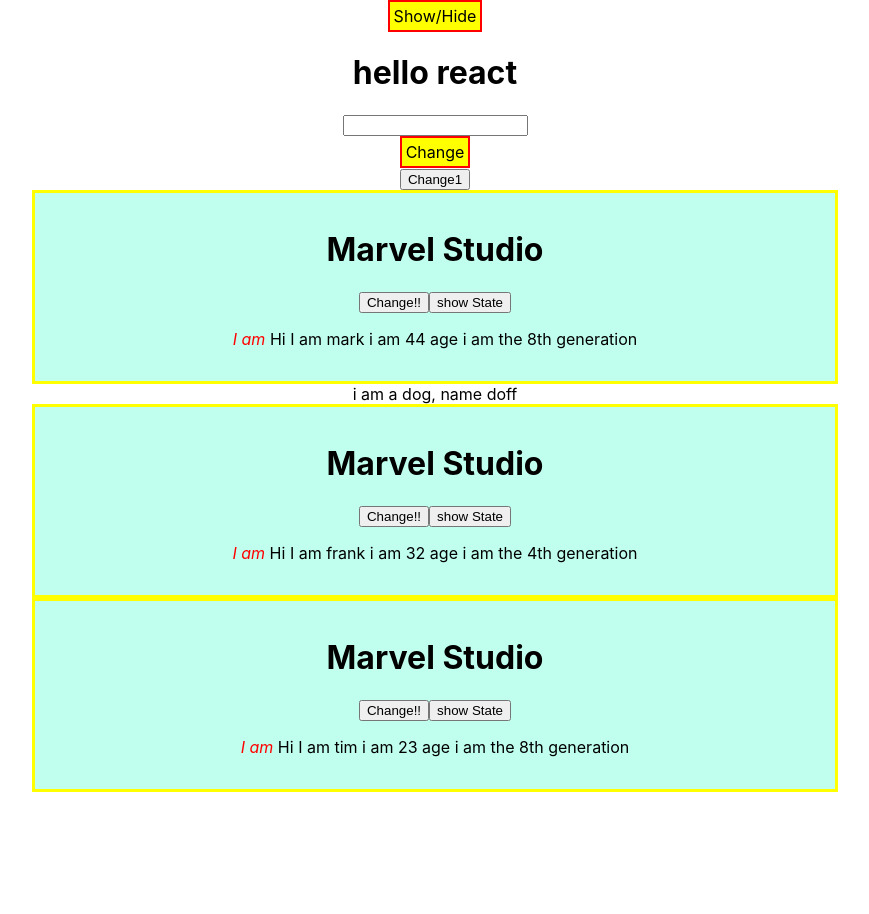
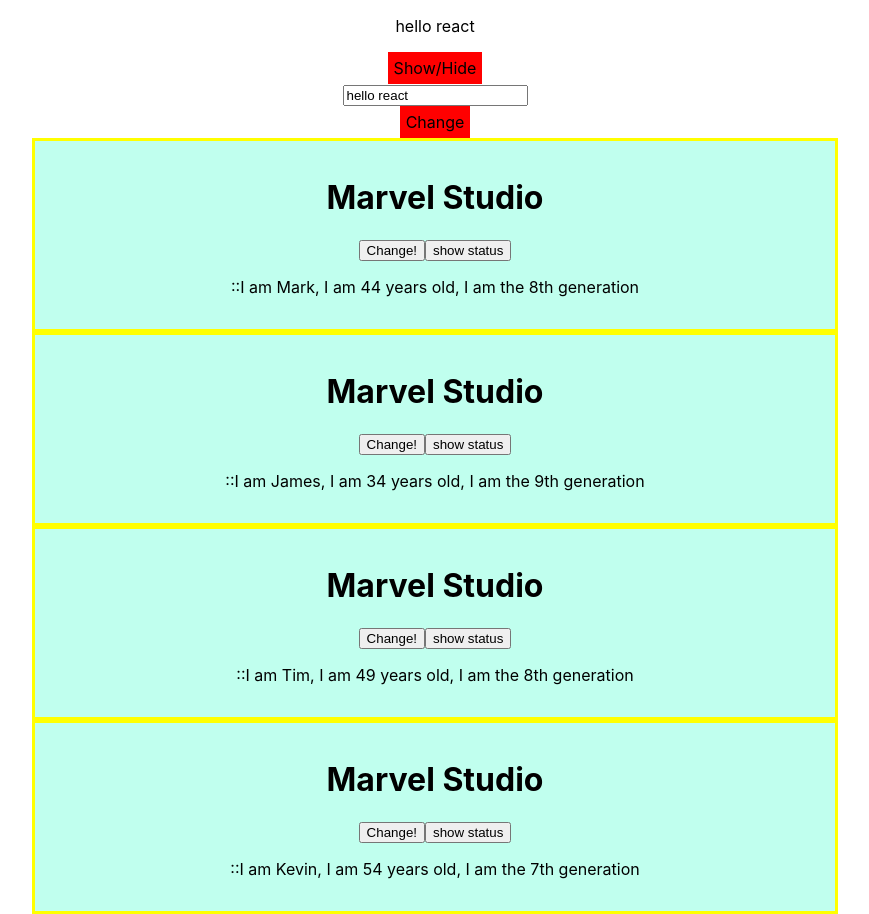
Before and after one commit to DantChan/det_fullstack_0517, a React (Create React App) app in the folder react_lab/: page / in a window 1280 px wide. Both pictures are taken after a click on the button "Show/Hide". Shown: the whole page, without its empty margins (205-1074 px from the left). Before the commit the page ends 800 px from the top, so only its background shows below. Built offline with nearby package versions, Linux system fonts and the light colour scheme.

Commit message:
style change

```diff
--- a/react_lab/src/App.css
+++ b/react_lab/src/App.css
@@ -36,3 +36,11 @@
     transform: rotate(360deg);
   }
 }
+
+.blue {
+  color: blue;
+}
+
+.bold {
+  font-weight: bold;
+}
--- a/react_lab/src/App.js
+++ b/react_lab/src/App.js
@@ -1,26 +1,35 @@
+//import logo from './logo.svg';
 import './App.css';
 import React from 'react';
-import Dashboard from './components/Dashboard';
-import Persion from './Persion/Persion';
+import Dashboard from './components/Dashboard.js';
+import Person from './Person/Person';
 import Pet from './Pet/Pet';
 import Banner from './components/Banner';
 class App extends React.Component {
   titleChangeListener = event => {
     this.setState({ title: event.target.value })
   }
-  state = {
-    persons: [{ name: "mark", age: 44 },
-    { name: "frank", age: 32 },
-    { name: "tim", age: 23 }],
+  state = { //2
+    persons: [{ name: "Mark", age: 44 },
+    { name: "James", age: 34 },
+    { name: "Tim", age: 49 },
+    { name: "Kevin", age: 54 }],
     teamMax: 10,
     title: "hello react",
-    showPersons:false
-
+    showPersons: false
   }
   toggleDisplayHandler = () => {
+    console.log(`current state=${this.state.showPersons}, will change`)
     const doesShow = this.state.showPersons;
-    this.setState({showPersons: !doesShow})
+    this.setState({ showPersons: !doesShow })
   }
+  deletePerson = index => {
+    const p = [...this.state.persons];
+    p.splice(index,1);
+    this.setState({persons:p});
+  }
+  //changeNameHandler(){
+  //changeNameHandler = function () {
   changeNameHandler = (leaderName) => {
     console.log("button clicked!!!!!")
     //this.state.persons[0].name = "Captain America"
@@ -28,37 +37,48 @@
       persons: [{ name: leaderName, age: 38 },
       { name: "Thor", age: 37 },
       { name: "Iron Man", age: 35 },
-      { name: "Hawk", age: 50 }]
+      { name: "Hawk", age: 50 }],
+
     })
   }
   render() {
     const style = {
-      backgroundColor: "yellow",
+      backgroundColor: "green",
+      color:'white',
       font: "inherit",
       border: "2px solid red",
       padding: "4px",
       cursor: 'pointer'
     }
-    return (
+    // add this...
+    let persons = null;
+    if (this.state.showPersons === true) {
+      persons = (<div>
+        {this.state.persons.map((p,index) => <Person
+          clickCallback={()=>this.deletePerson(index)}
+          key={p.name}
+          name={p.name}
+          age={p.age} />)}
+      </div>)
+      style.backgroundColor='red'
+      style.color='black'
+    }
+    const classes = [];
+    if (this.state.persons.length<=2) {
+      classes.push('blue');
+    }
+    if (this.state.persons.length<=1) {
+      classes.push('bold')
+    }    return (
       <div className="App">
-        <button style={style} onClick={() => this.toggleDisplayHandler()}>Show/Hide</button>
-        <h1>{this.state.title}</h1>
-        <Banner clickCallback={this.titleChangeListener}></Banner>
-        <button style={style} onClick={this.changeNameHandler.bind(this, "Iron Man")}>Change</button>
-
-
-        {this.state.showPersons === true ?
-          <div>
-          <button onClick={() => this.changeNameHandler("Iron Man 3")}>Change1</button>
-        <Persion clickCallback={this.changeNameHandler.bind(this, "Bat Man")} name={this.state.persons[0].name} age={this.state.persons[0].age} />
-        <Pet sprcie="dog" name="doff" />
-        <Persion name={this.state.persons[1].name} age={this.state.persons[1].age} />
-        <Persion name={this.state.persons[2].name} age={this.state.persons[2].age} /></div>
-      :null}
-
+      <p className={classes.join(' ')}>{this.state.title}</p>
+      <button style={style} onClick={() => this.toggleDisplayHandler()}>Show/Hide</button><br />
+        <Banner clickCallback={this.titleChangeListener} name={this.state.title}></Banner>
+        <button
+          style={style}
+          onClick={() => this.changeNameHandler("Iron Man")}>Change</button>
+        {persons}
       </div>
-      // React.createElement('div',{className:'App'},React.createElement('h1',null,'Hi')
-      // ,React.createElement('h1',null,"Hi this is react programming"))
     )
   };
 }
--- a/react_lab/src/Persion/Persion.js
+++ /dev/null
@@ -1,21 +0,0 @@
-import React, {useState} from 'react'
-import "./Persion.css"
-const Persion = (props) => {
-    const [stateString, changeString] = useState({publisher:"Marvel Studio"})
-    const showState = () => {
-        console.log(stateString)
-    }
-    const switchVenderHandler = () => {
-        changeString({publisher:"DC COMICS", studio:stateString.studio})
-    }
-  return (
-    <div className='Persion'>
-        <h1>{stateString.publisher}</h1>
-        <button onClick={switchVenderHandler}>Change!!</button>
-        <button onClick={showState}>show State</button>
-        <p onClick={props.clickCallback}> <em style={{color: 'red'}}>I am {props.children}</em> Hi I am {props.name} i am {props.age} age i am the {Math.floor(Math.random()*10)}th generation</p>
-    </div>
-  )
-}
-
-export default Persion
--- a/react_lab/src/Persion/Persion.css
+++ b/react_lab/src/Person/Person.css
@@ -1,4 +1,4 @@
-.Persion {
+.Person {
     width: 60%;
     margin: auto;
     border: 3px solid #FFFF00;
--- /dev/null
+++ b/react_lab/src/Person/Person.js
@@ -0,0 +1,28 @@
+import React, { useState } from 'react'
+import "./Person.css"
+const Person = (props) => {
+    const [stateString, changeString] = useState({
+        publisher: "Marvel Studio",
+        studio: "Disney"
+    })
+    const showStatus = () => {
+        console.log(stateString)
+    }
+    const switchVenderHandler = () => {
+        changeString({
+            publisher: "DC Comics",
+            studio: stateString.studio
+        })
+    }
+    return (
+        <div className='Person'>
+            <h1>{stateString.publisher}</h1>
+            <button onClick={switchVenderHandler}>Change!</button>
+            <button onClick={showStatus}>show status</button>
+            <p onClick={props.clickCallback}><em style={{ color: "red" }}>{props.children}</em>::I am {props.name}, I am {props.age} years old,
+                I am the {Math.floor(Math.random() * 10)}th generation</p>
+        </div>
+    )
+}
+
+export default Person
```
